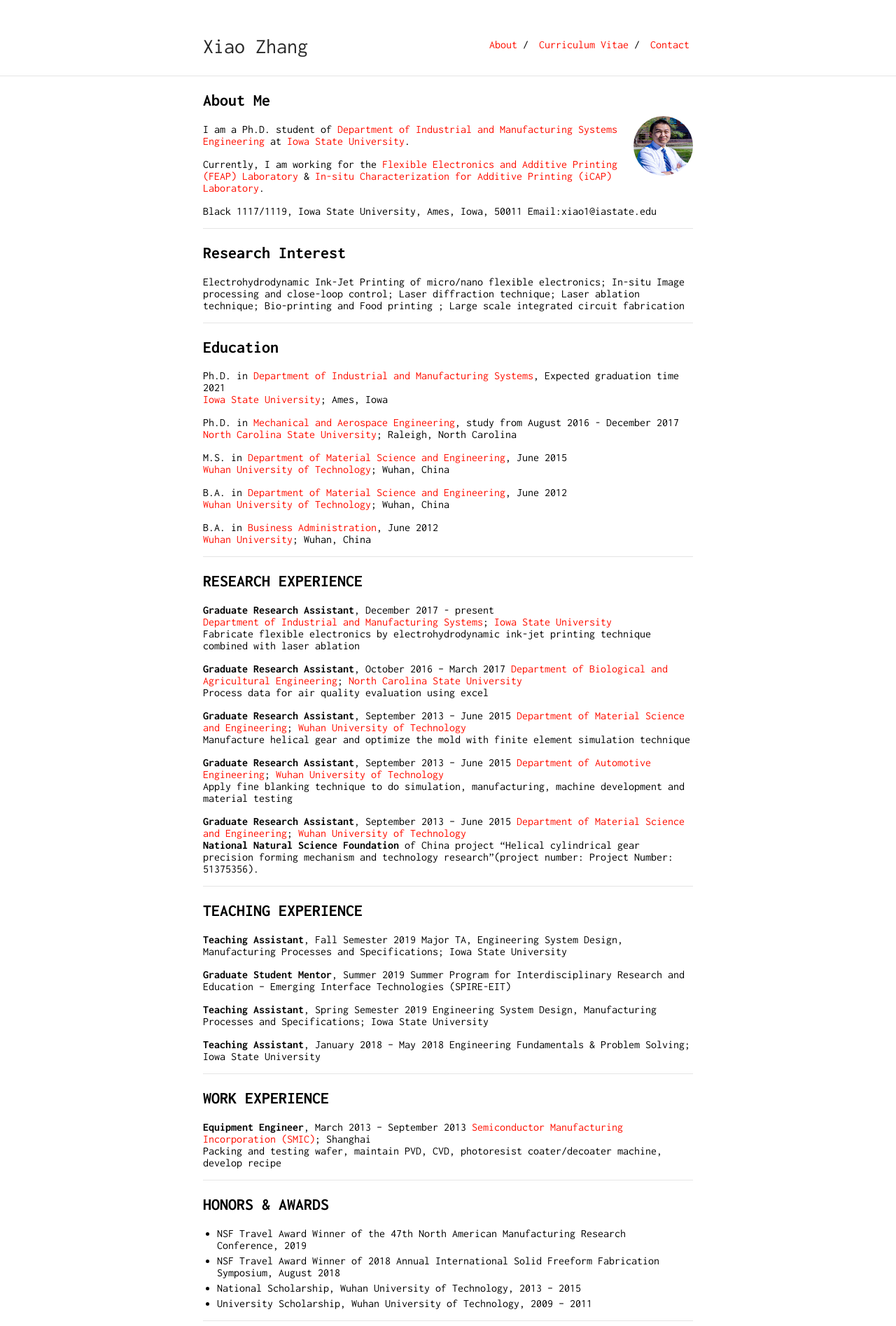
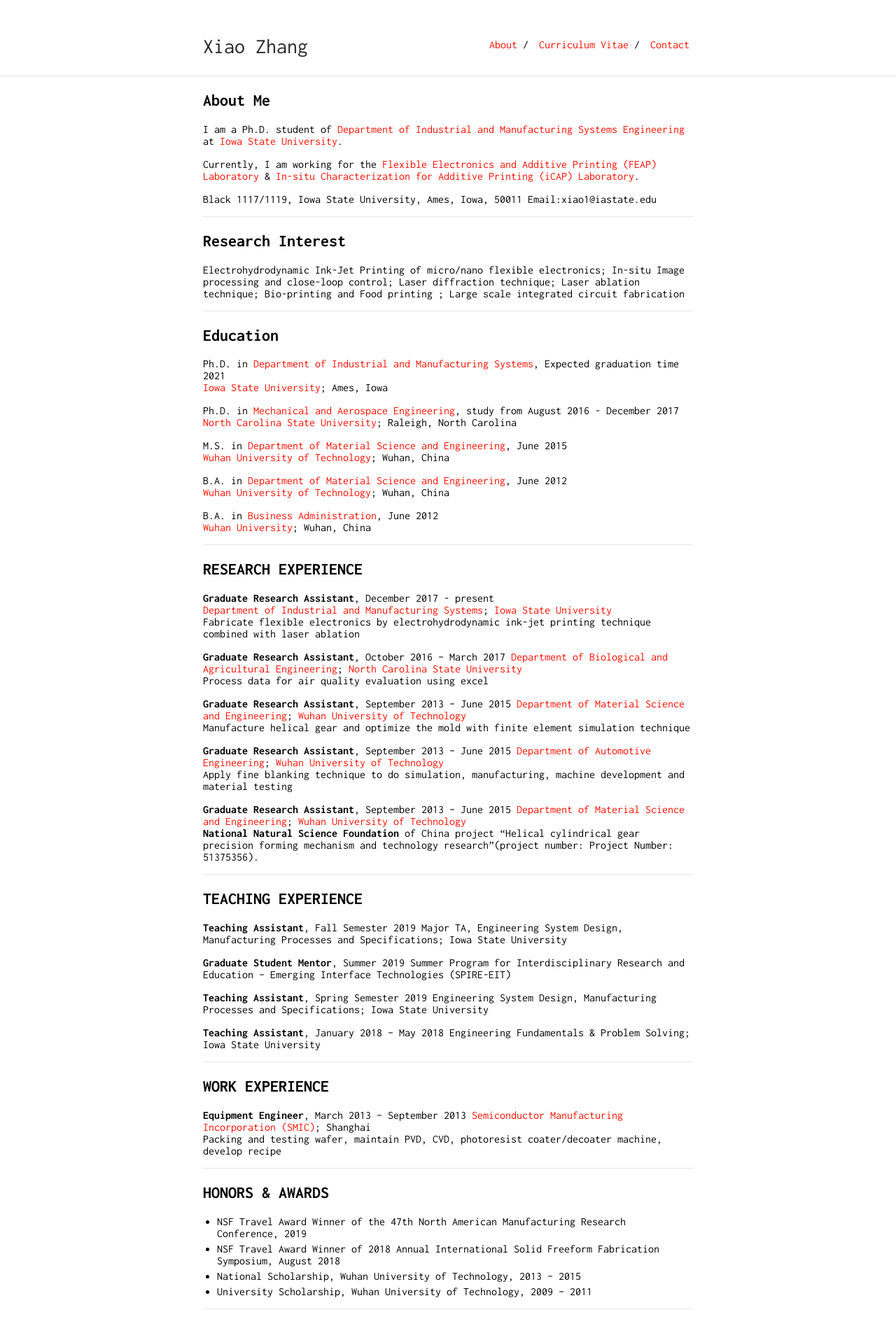
Before and after one commit to zhangxiao2018/zhangxiao2018.github.io, a Jekyll site: the page built from index.md, in a window 1280 px wide. Shown: the top 1895 px of the page at 70% size. Built offline with Jekyll 4.4.1, drawn with Linux system fonts in a browser that asks for light colours; our own code applies the rules of GitHub Pages for plain Markdown files.

Commit message:
Update index.md

```diff
--- a/index.md
+++ b/index.md
@@ -3,8 +3,6 @@ layout: default
 ---
 
 ## About Me
-
-<img class="profile-picture" src="xiaozhang.JPG">
 
 I am a Ph.D. student of [Department of Industrial and Manufacturing Systems Engineering](https://www.imse.iastate.edu/) at [Iowa State University](https://www.iastate.edu/).
 
```
